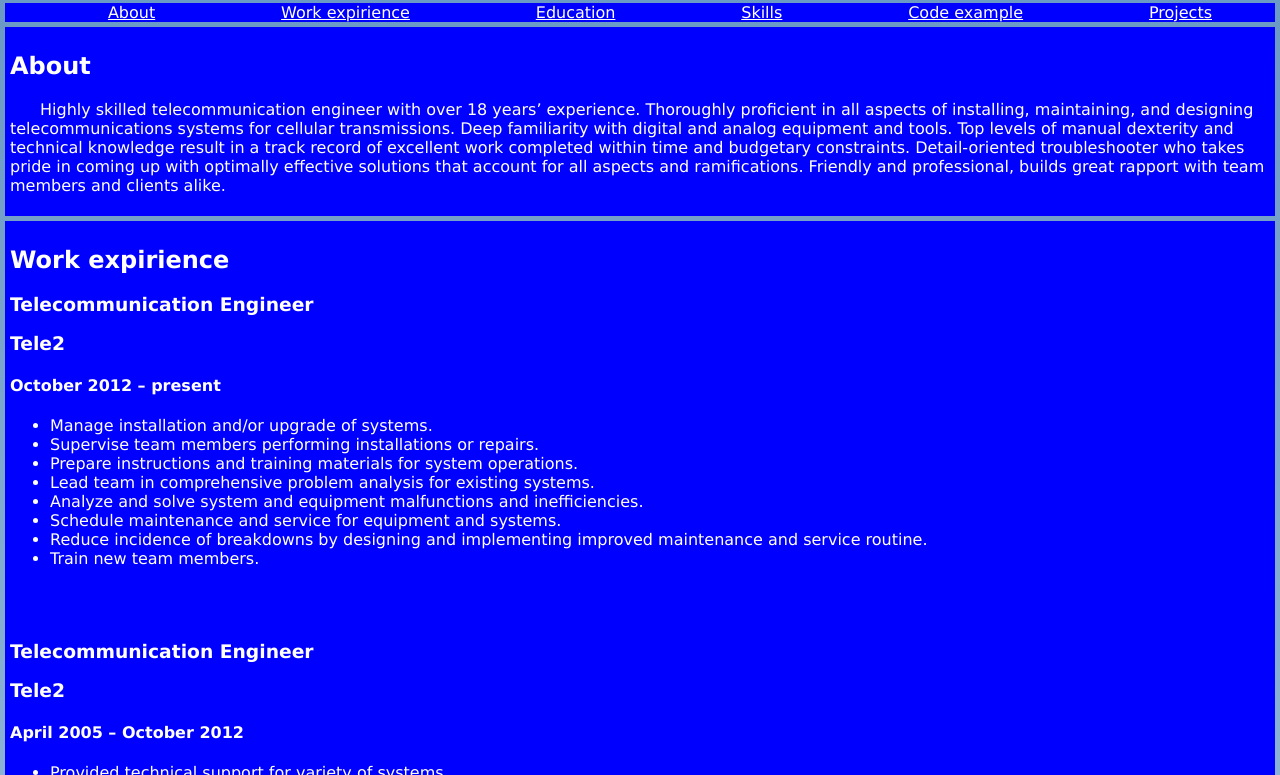
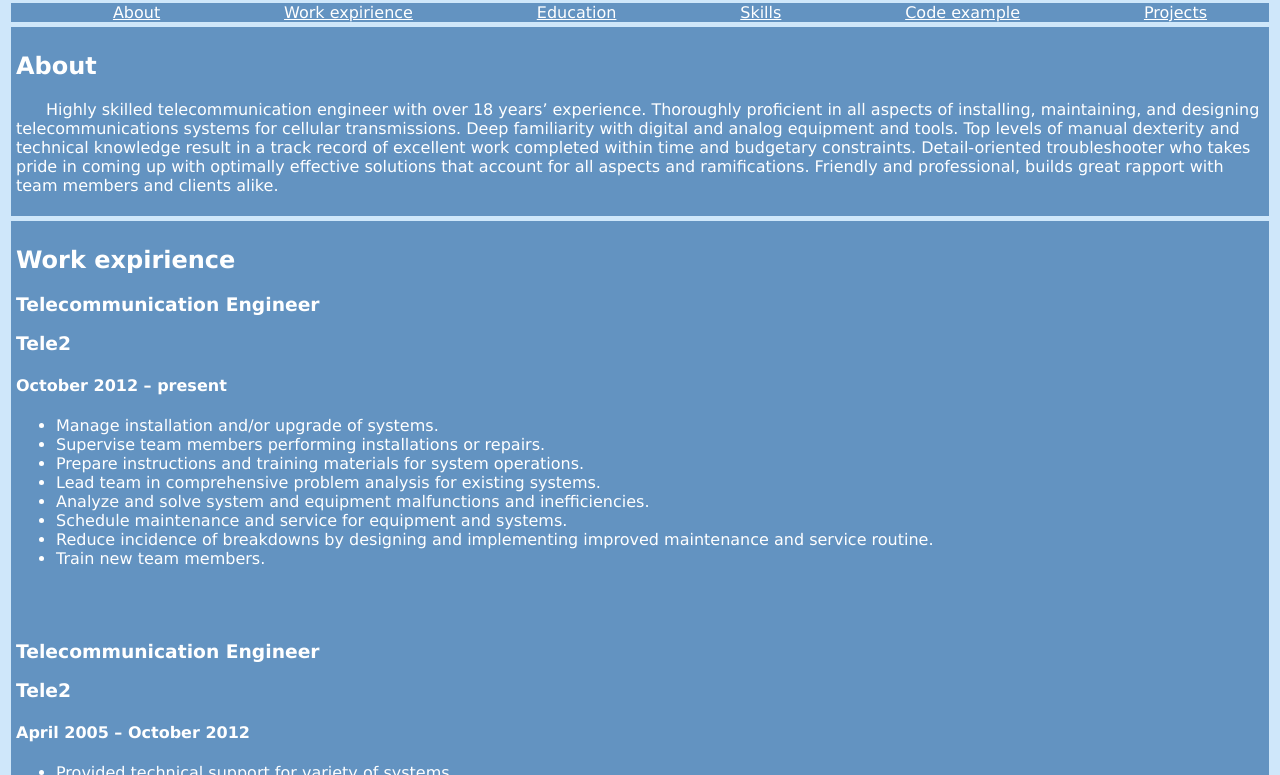
Before and after one commit to Alexander-M-rss/rsschool-cv-pre, a plain HTML site: page index.html in a window 1280 px wide. Shown: the part 193-968 px from the top of the page. Drawn offline with Linux system fonts and the light colour scheme.

Commit message:
fix: change index.html & style.css

```diff
--- a/index.html
+++ b/index.html
@@ -8,6 +8,7 @@
     <link rel="stylesheet" href="style.css">
 </head>
 <body>
+    <div class="main-container">
         <header>
             <div class="photo">
                 <img src="photo.webp" alt="photo">
@@ -43,7 +44,6 @@
                     Friendly and professional, builds great rapport with team members and clients alike.
                 </p>
             </section>
-
             <section class="section" id="expirience">
                 <h2>Work expirience</h2>
                 <h3>Telecommunication Engineer</h3>
@@ -57,8 +57,7 @@
                     <li>Analyze and solve system and equipment malfunctions and inefficiencies.</li>
                     <li>Schedule maintenance and service for equipment and systems.</li>
                     <li>Reduce incidence of breakdowns by designing and implementing improved maintenance and service
-                    routine.
-                </li>
+                        routine.</li>
                     <li>Train new team members.</li>
                 </ul>
                 <br><br>
@@ -160,5 +159,6 @@
                 <li><a href="https://rs.school/js/"><img src="rs_school_js.png"  alt="Rolling Scope School logo" width="50"></a></li>
              </ul>
          </footer>
+    </div>
 </body>
 </html>
--- a/style.css
+++ b/style.css
@@ -1,20 +1,37 @@
+:root {
+    --main-container-width: 1268px;
+}
+
+* {
+    box-sizing: border-box;
+}
+
 body {
-    background: linear-gradient(to top, #cfe7fa, #6393c1);
+    background: #cfe7fa;
     font-family: Verdana,sans-serif;
     color: #ffffff;
-    margin: 0 auto;
+    width: auto;
+    height: auto;
+    padding: 0;
+    margin: 0;
+}
+
+.main-container {
+    margin: auto auto;
+    width: var(--main-container-width);
+    padding: 0px;
 }
 
 header {
     display: flex;
     flex-direction: row;
     margin: 5px;
-    background: blue;
+    background: #6393c1;
 
 }
 
 .section {
-    background: blue;
+    background: #6393c1;
     padding: 5px;
     margin: 5px;
 }
@@ -37,7 +54,7 @@ a:hover {
 
 .menu {
     display: flex;
-    background: blue;
+    background: #6393c1;
     list-style-type: none;
     justify-content: space-around;
     margin: 5px;
@@ -84,7 +101,7 @@ p {
 
 .footer {
     display: flex;
-    background: blue;
+    background: #6393c1;
     list-style-type: none;
     justify-content: space-between;
     align-content: center;
```
Lines whose indentation alone changed are shown as unchanged.
